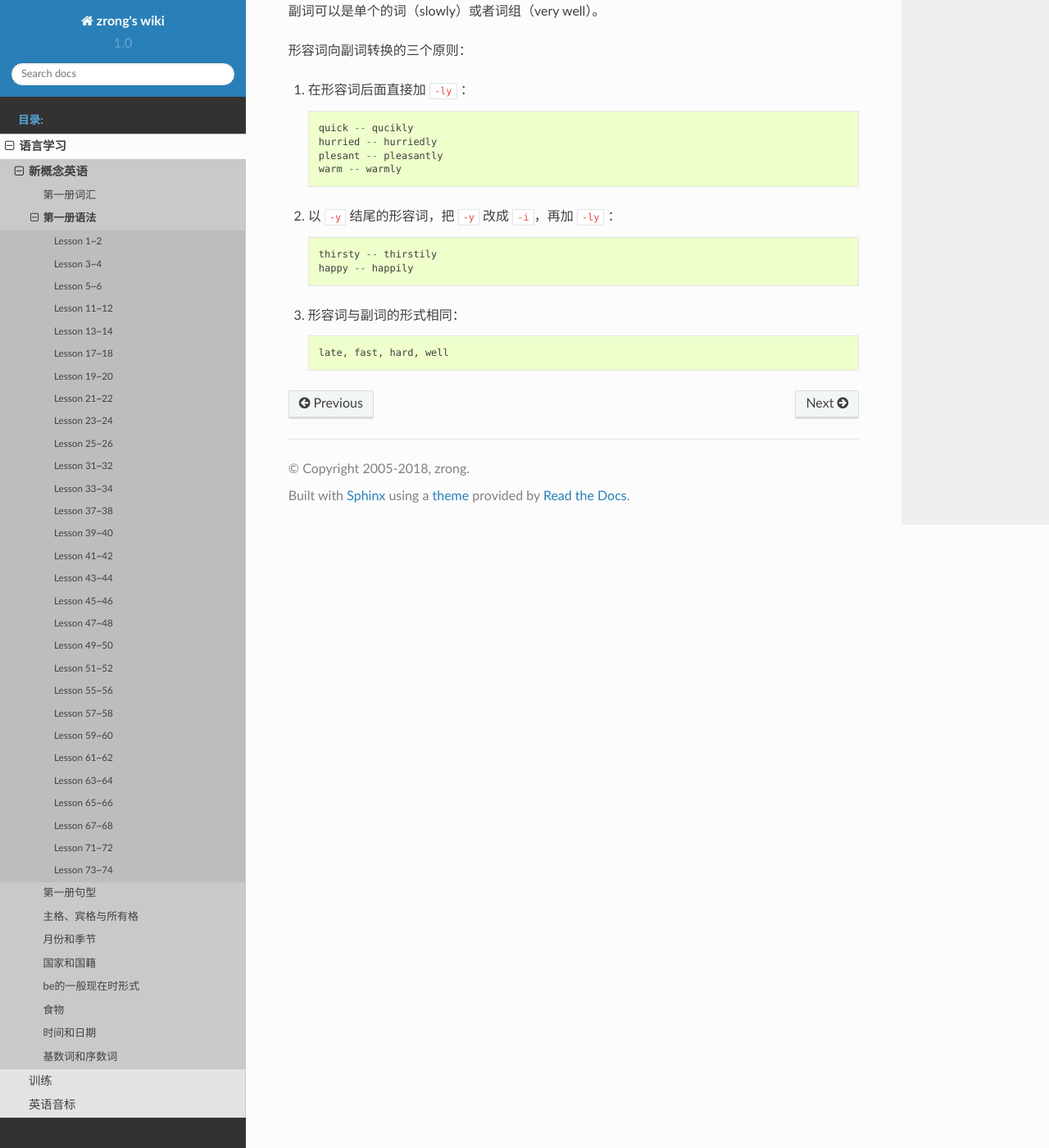
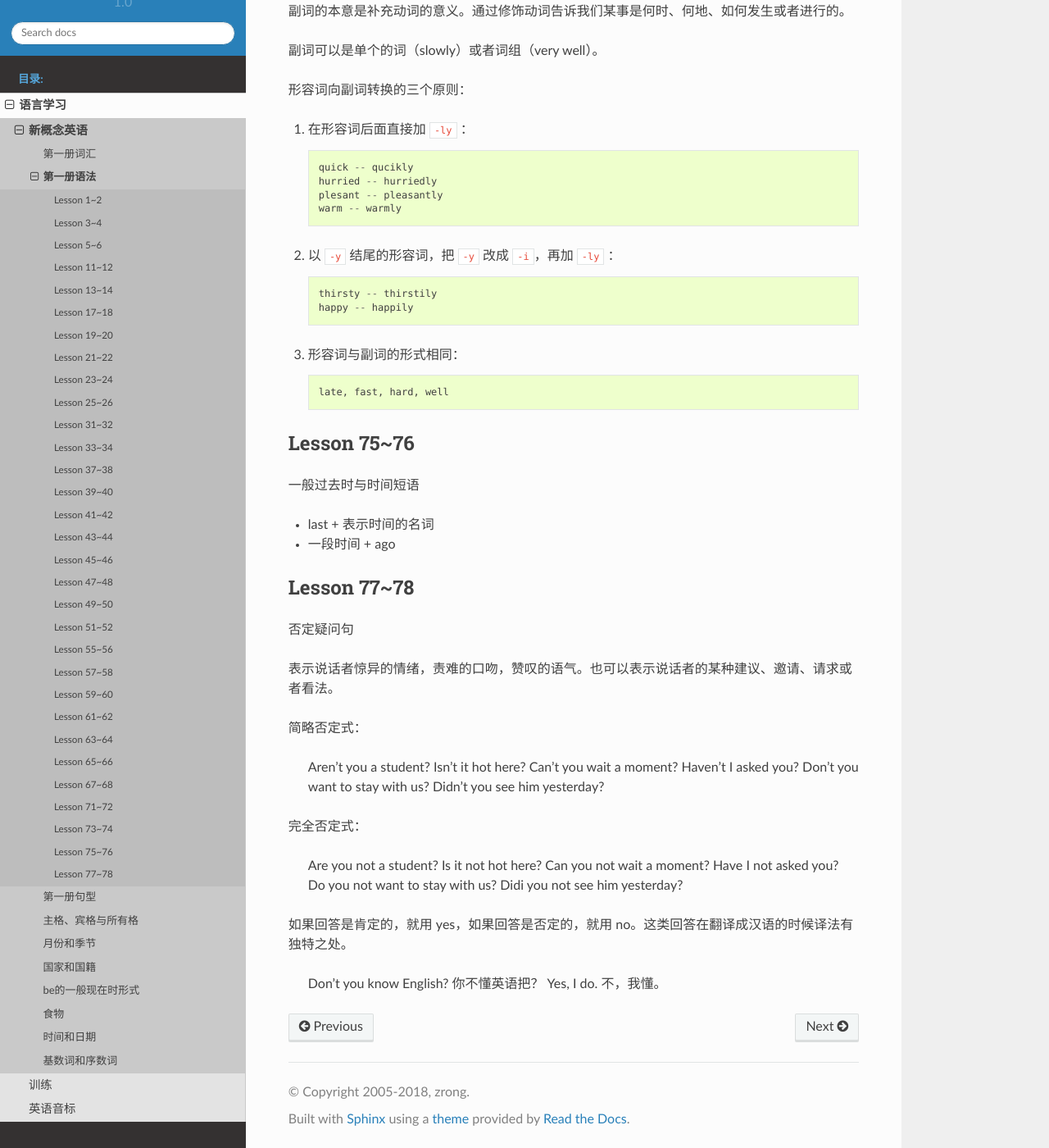
Before and after one commit to zrong/wiki, a Sphinx documentation site: the page built from source/lang/nce/1grammar.rst, in a window 1280 px wide and 1400 px high, scrolled down 11942 px. Shown: the whole window at 82% size. Built offline with Sphinx 7.4.7 and the Read the Docs theme 2.0.0, drawn with Linux system fonts in a browser that asks for light colours; some of the changed text lies outside the part shown.

Commit message:
📦 NEW: add 77-78

```diff
--- a/fabfile.py
+++ b/fabfile.py
@@ -74,7 +74,7 @@ def build(c):
     """ 构建 html 静态文件
     """
     from sphinx.cmd.build import build_main
-    build_main(['source', 'build'])
+    build_main(['source', 'build', '-b', 'html'])
 
 
 @task
--- a/source/lang/nce/1grammar.rst
+++ b/source/lang/nce/1grammar.rst
@@ -514,3 +514,44 @@ Lesson 73~74
 3. 形容词与副词的形式相同： ::
 
     late, fast, hard, well
+
+Lesson 75~76
+================
+
+一般过去时与时间短语
+
+- last + 表示时间的名词
+
+- 一段时间 + ago
+
+Lesson 77~78
+================
+
+否定疑问句
+
+表示说话者惊异的情绪，责难的口吻，赞叹的语气。也可以表示说话者的某种建议、邀请、请求或者看法。
+
+简略否定式：
+
+    Aren't you a student?
+    Isn't it hot here?
+    Can't you wait a moment?
+    Haven't I asked you?
+    Don't you want to stay with us?
+    Didn't you see him yesterday?
+
+完全否定式：
+
+    Are you not a student?
+    Is it not hot here?
+    Can you not wait a moment?
+    Have I not asked you?
+    Do you not want to stay with us?
+    Didi you not see him yesterday?
+
+如果回答是肯定的，就用 yes，如果回答是否定的，就用 no。这类回答在翻译成汉语的时候译法有独特之处。
+
+    Don't you know English?
+    你不懂英语把？
+    Yes, I do.
+    不，我懂。
```
Also changed, not shown: source/lang/nce/1sentence.rst (+20 -0 lines), source/lang/nce/1vocabulary.rst (+29 -0 lines), source/lang/nce/time-and-date.rst (+12 -3 lines).
